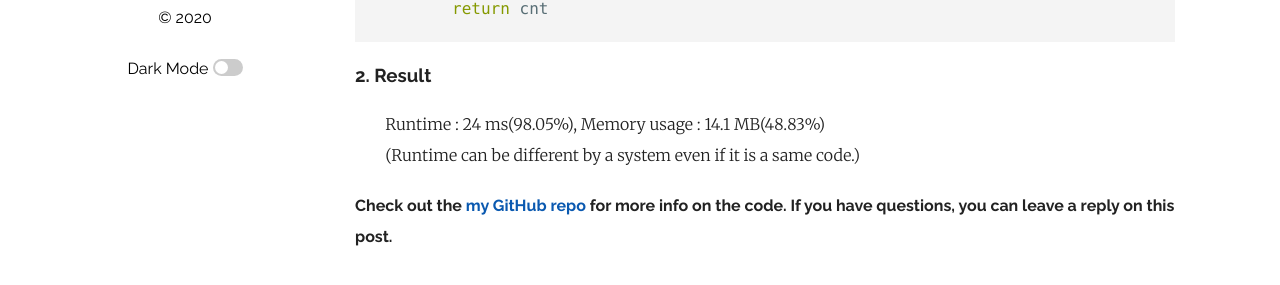
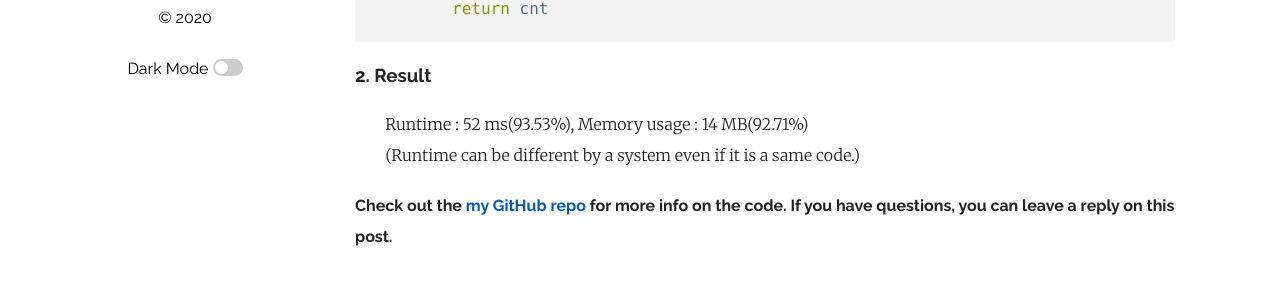
Before and after one commit to dlgur1994/dlgur1994.github.io, a Jekyll site: the page built from _posts/2020-12-24-LeetCode-1266-Minimum-Time-Visiting-All-Points.md, in a window 1280 px wide. Shown: the part 523-808 px from the top of the page. Built offline with Jekyll 4.4.1, drawn with Linux system fonts in a browser that asks for light colours; our own code applies the rules of GitHub Pages for plain Markdown files.

Commit message:
1266 result revised 20/12/24

````diff
--- a/_posts/2020-12-24-LeetCode-1266-Minimum-Time-Visiting-All-Points.md
+++ b/_posts/2020-12-24-LeetCode-1266-Minimum-Time-Visiting-All-Points.md
@@ -25,7 +25,7 @@ class Solution:
 ```
 
 ### 2. Result
-&nbsp;&nbsp;&nbsp;&nbsp;&nbsp;&nbsp;&nbsp;&nbsp;Runtime : 24 ms(98.05%), Memory usage : 14.1 MB(48.83%)
+&nbsp;&nbsp;&nbsp;&nbsp;&nbsp;&nbsp;&nbsp;&nbsp;Runtime : 52 ms(93.53%), Memory usage : 14 MB(92.71%)
 &nbsp;&nbsp;&nbsp;&nbsp;&nbsp;&nbsp;&nbsp;&nbsp;(Runtime can be different by a system even if it is a same code.)
 
 #### Check out the [my GitHub repo][hyuk-gh] for more info on the code. If you have questions, you can leave a reply on this post.
````
